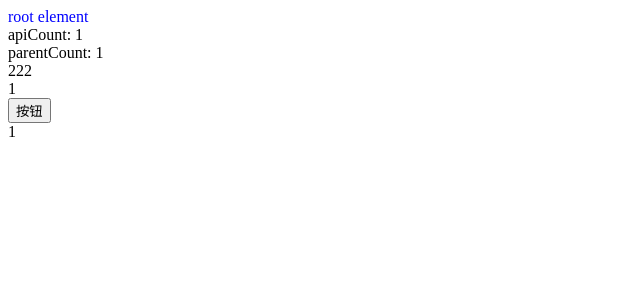
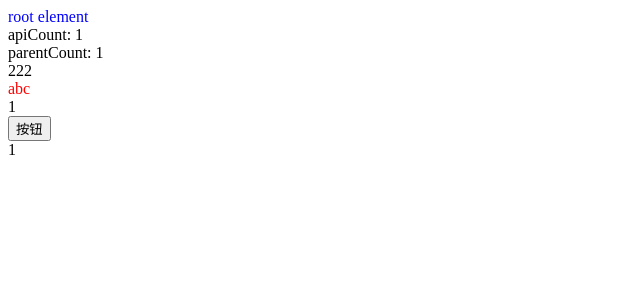
Before and after one commit to xiaodanyang/webpack-demo, a Vue app: page / in a window 1280 px wide. Shown: the top 300 px of the page, without its empty margins (0-640 px from the left). Built offline with nearby package versions, Linux system fonts and the light colour scheme.

Commit message:
test: css module

```diff
--- a/src/App.vue
+++ b/src/App.vue
@@ -53,9 +53,9 @@ export default {
 </script>
 
 <style module>
-/* .red {
-    color: green;
-} */
+.red {
+    color: yellow;
+}
 :global(.red) {
     color: blue;
 }
--- a/src/components/component-a.vue
+++ b/src/components/component-a.vue
@@ -1,6 +1,6 @@
 <template>
     <div>
-        <!-- <div :class="$style.red">abc</div> -->
+        <div :class="$style.red">abc</div>
         <!-- <div class="xyz">xyz</div> -->
         <div>{{childCount}}</div>
         <button @click="foo">按钮</button>
--- a/webpack.config.js
+++ b/webpack.config.js
@@ -47,7 +47,7 @@ module.exports = {
                             'css-loader'
                         ]
                     }
-                ]
+                ],
                 // use: [
                 //     'style-loader',
                 //     {
```
